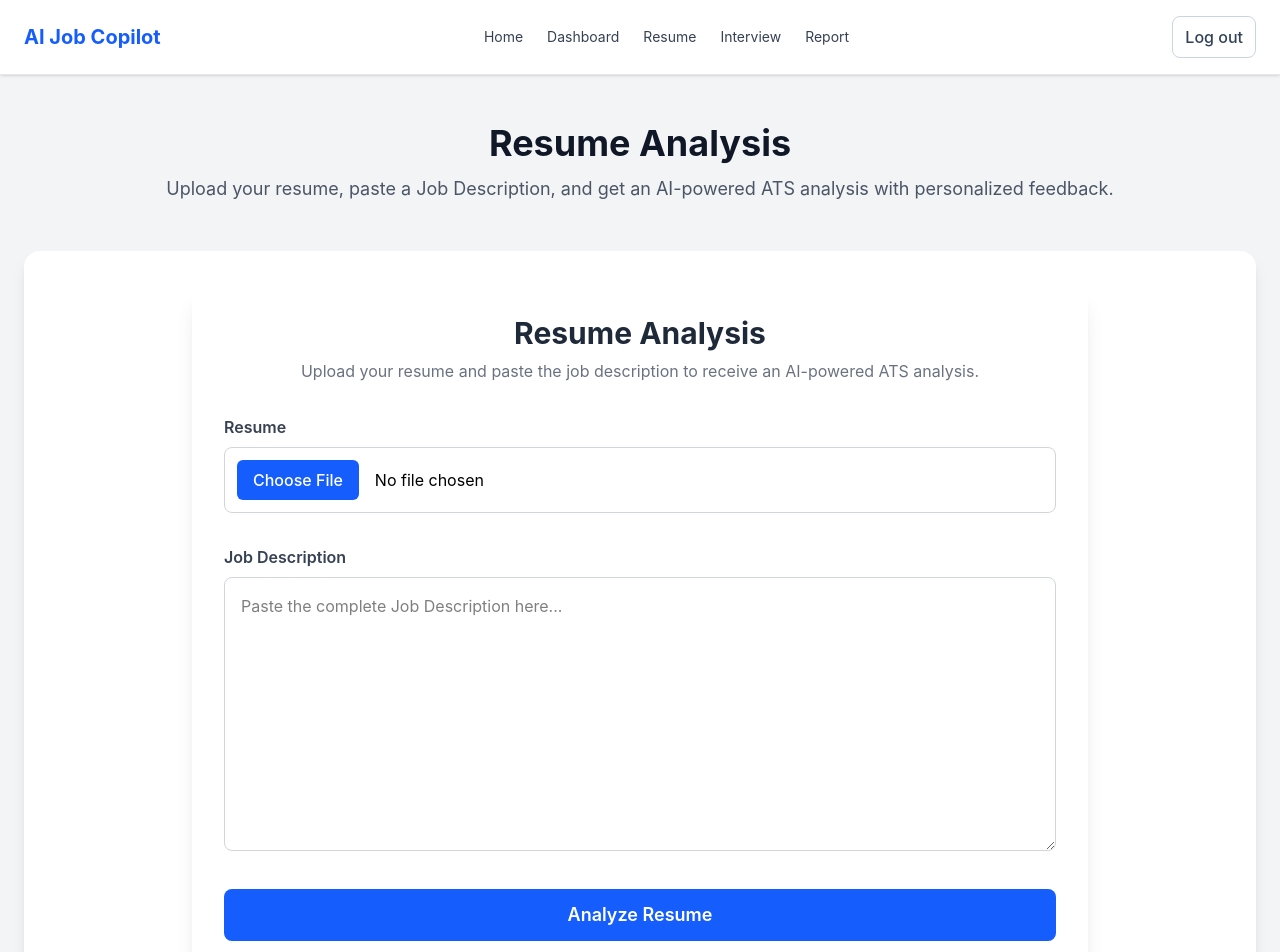
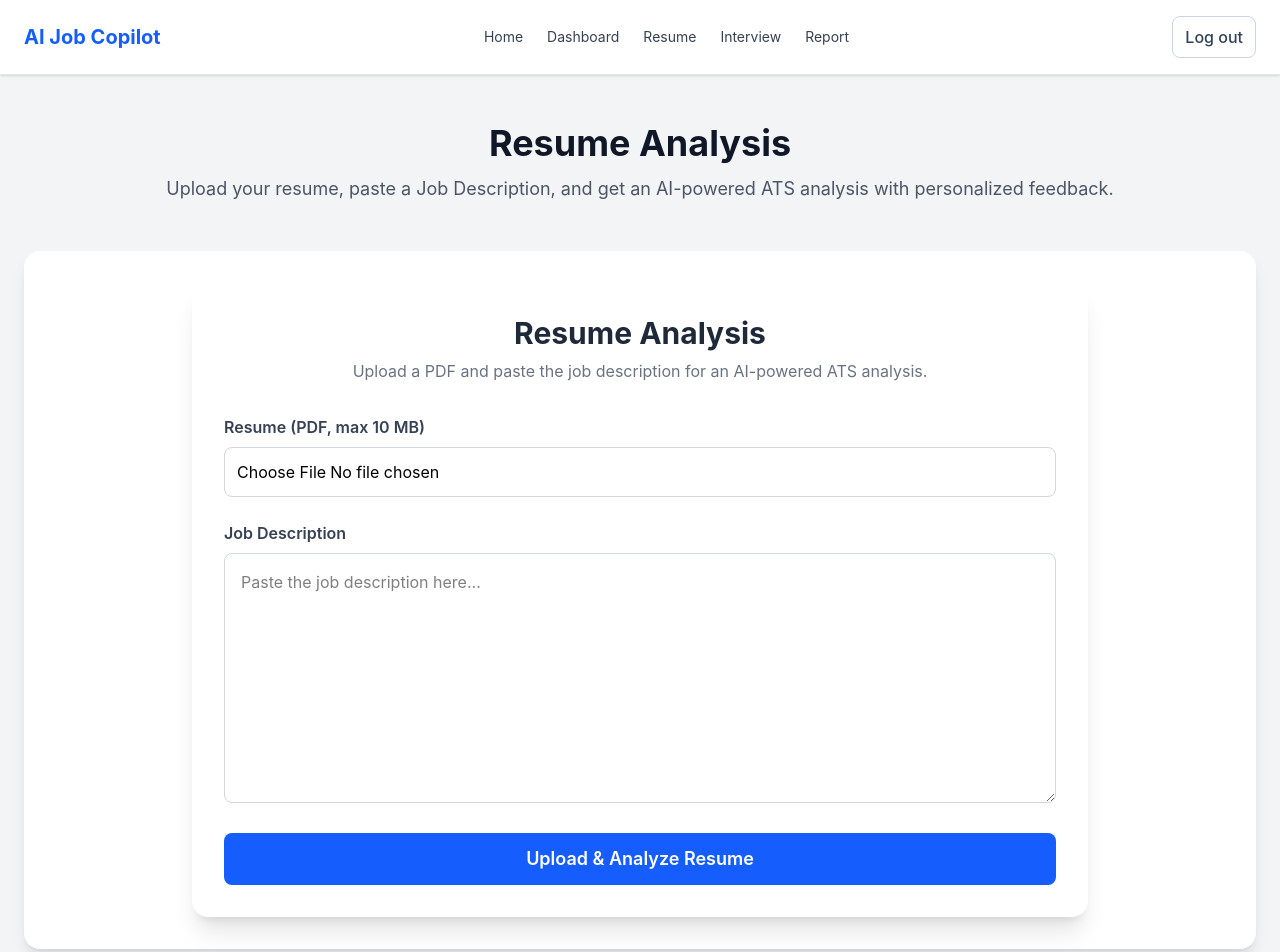
Before and after one commit to Amarnath0011/AI_Job_Copilot, a React app in the folder frontend/: page /resume in a window 1280 px wide. Shown: the top 952 px of the page. Built offline with nearby package versions, Linux system fonts and the light colour scheme; no server answers; sample sign-in values are in the browser's storage; the HTML template or start-up script is replaced by a standard one.

Commit message:
Fix resume upload flow and validate PDF before ATS analysis

```diff
--- a/frontend/src/features/resume/ResumeUpload.jsx
+++ b/frontend/src/features/resume/ResumeUpload.jsx
@@ -1,131 +1,62 @@
 import { useState } from "react";
-import { uploadResume } from "../../services/resumeService";
+import { uploadResume } from "../../services/ResumeService";
 import { analyzeResume } from "../../services/atsService";
 
-const ResumeUpload = ({ onUploadSuccess, onATSAnalysis }) => {
+export default function ResumeUpload({ onUploadSuccess, onATSAnalysis }) {
   const [selectedFile, setSelectedFile] = useState(null);
   const [jobDescription, setJobDescription] = useState("");
   const [loading, setLoading] = useState(false);
+  const [error, setError] = useState("");
+  const [success, setSuccess] = useState("");
 
-  const handleFileChange = (event) => {
-    setSelectedFile(event.target.files[0]);
-  };
-
-  const handleUpload = async () => {
-    if (!selectedFile) {
-      alert("Please select a resume.");
-      return;
+  async function handleUpload(event) {
+    event.preventDefault();
+    setError("");
+    setSuccess("");
+    if (!selectedFile) return setError("Choose a PDF resume first.");
+    if (selectedFile.type !== "application/pdf" && !selectedFile.name.toLowerCase().endsWith(".pdf")) {
+      return setError("Only PDF resumes are supported.");
+    }
+    if (jobDescription.trim().length < 20) {
+      return setError("Please enter a job description with at least 20 characters.");
     }
 
-    if (jobDescription.trim().length < 20) {
-      alert("Job Description must contain at least 20 characters.");
-      return;
-    }
-
+    setLoading(true);
     try {
-      setLoading(true);
-
-      // Step 1: Upload Resume
       const uploadResponse = await uploadResume(selectedFile);
-
-      onUploadSuccess(uploadResponse);
-
-      // Step 2: Get Session ID
-      const sessionId = uploadResponse.data.session_id;
-
-      // Step 3: Analyze ATS
-      const atsResponse = await analyzeResume(
-        sessionId,
-        jobDescription
-      );
-
-      onATSAnalysis(atsResponse);
-
-      alert("ATS Analysis Completed Successfully!");
-    } catch (error) {
-      console.error(error);
-
-      alert(
-        error.response?.data?.detail ||
-        "Something went wrong."
-      );
+      onUploadSuccess?.(uploadResponse);
+      const sessionId = uploadResponse?.data?.session_id;
+      if (!sessionId) throw new Error("The upload response did not include a resume session ID.");
+      const atsResponse = await analyzeResume(sessionId, jobDescription.trim());
+      onATSAnalysis?.(atsResponse);
+      setSuccess("Resume securely uploaded. Your ATS analysis is ready.");
+    } catch (err) {
+      setError(err.response?.data?.detail || err.message || "Something went wrong. Please retry.");
     } finally {
       setLoading(false);
     }
-  };
+  }
 
   return (
-    <div className="mx-auto max-w-4xl rounded-2xl bg-white p-8 shadow-xl">
+    <form onSubmit={handleUpload} className="mx-auto max-w-4xl rounded-2xl bg-white p-6 shadow-xl sm:p-8">
       <div className="mb-8 text-center">
-        <h2 className="text-3xl font-bold text-gray-800">
-          Resume Analysis
-        </h2>
-
-        <p className="mt-2 text-gray-500">
-          Upload your resume and paste the job description to receive
-          an AI-powered ATS analysis.
-        </p>
+        <h2 className="text-3xl font-bold text-gray-800">Resume Analysis</h2>
+        <p className="mt-2 text-gray-500">Upload a PDF and paste the job description for an AI-powered ATS analysis.</p>
       </div>
-
-      {/* Resume Upload */}
-      <div className="mb-8">
-        <label className="mb-2 block font-semibold text-gray-700">
-          Resume
-        </label>
-
-        <input
-          type="file"
-          accept=".pdf,.docx"
-          onChange={handleFileChange}
-          className="block w-full rounded-lg border border-gray-300 p-3
-                     file:mr-4
-                     file:rounded-md
-                     file:border-0
-                     file:bg-blue-600
-                     file:px-4
-                     file:py-2
-                     file:font-medium
-                     file:text-white
-                     hover:file:bg-blue-700"
-        />
-
-        {selectedFile && (
-          <p className="mt-3 text-sm text-green-600">
-            Selected File: {selectedFile.name}
-          </p>
-        )}
+      {error && <p role="alert" className="mb-5 rounded-lg bg-red-50 p-3 text-sm text-red-700">{error}</p>}
+      {success && <p role="status" className="mb-5 rounded-lg bg-green-50 p-3 text-sm text-green-700">{success}</p>}
+      <div className="mb-6">
+        <label htmlFor="resume-file" className="mb-2 block font-semibold text-gray-700">Resume (PDF, max 10 MB)</label>
+        <input id="resume-file" type="file" accept=".pdf,application/pdf" onChange={(event) => setSelectedFile(event.target.files?.[0] || null)} className="block w-full rounded-lg border border-gray-300 p-3" />
+        {selectedFile && <p className="mt-2 text-sm text-gray-600">Selected: {selectedFile.name}</p>}
       </div>
-
-      {/* Job Description */}
-      <div className="mb-8">
-        <label className="mb-2 block font-semibold text-gray-700">
-          Job Description
-        </label>
-
-        <textarea
-          rows={10}
-          value={jobDescription}
-          onChange={(e) => setJobDescription(e.target.value)}
-          placeholder="Paste the complete Job Description here..."
-          className="w-full rounded-lg border border-gray-300 p-4
-                     focus:border-blue-500
-                     focus:outline-none
-                     focus:ring-2
-                     focus:ring-blue-200"
-        />
+      <div className="mb-6">
+        <label htmlFor="job-description" className="mb-2 block font-semibold text-gray-700">Job Description</label>
+        <textarea id="job-description" rows={9} value={jobDescription} onChange={(event) => setJobDescription(event.target.value)} placeholder="Paste the job description here..." className="w-full rounded-lg border border-gray-300 p-4 focus:border-blue-500 focus:outline-none focus:ring-2 focus:ring-blue-200" />
       </div>
-
-      {/* Button */}
-      <button
-        onClick={handleUpload}
-        disabled={loading}
-        className="w-full rounded-lg bg-blue-600 py-3 text-lg font-semibold text-white transition hover:bg-blue-700 disabled:cursor-not-allowed disabled:bg-gray-400"
-      >
-        {loading ? "Analyzing Resume..." : "Analyze Resume"}
+      <button type="submit" disabled={loading} className="w-full rounded-lg bg-blue-600 py-3 text-lg font-semibold text-white transition hover:bg-blue-700 disabled:cursor-not-allowed disabled:bg-gray-400">
+        {loading ? "Uploading and analyzing..." : "Upload & Analyze Resume"}
       </button>
-    </div>
+    </form>
   );
-
 }
-
-export default ResumeUpload;
```
